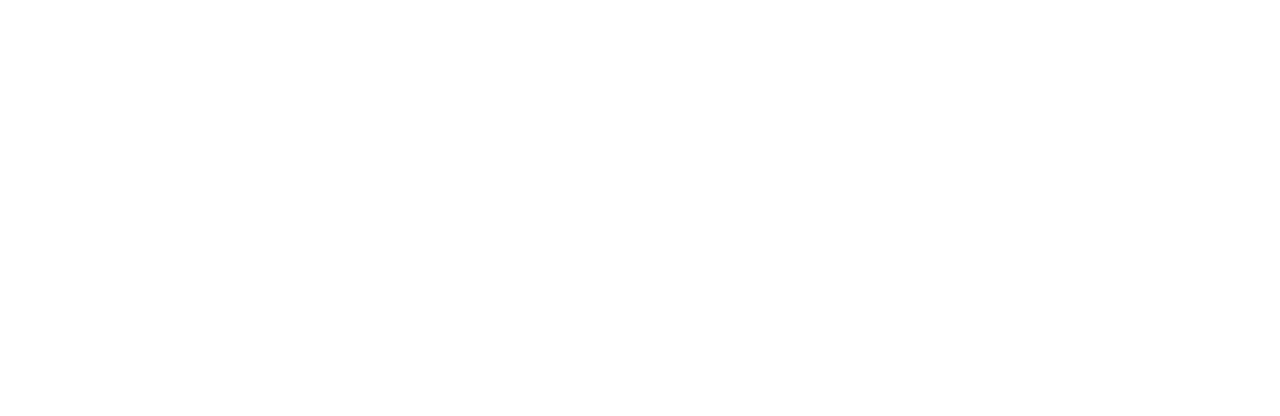
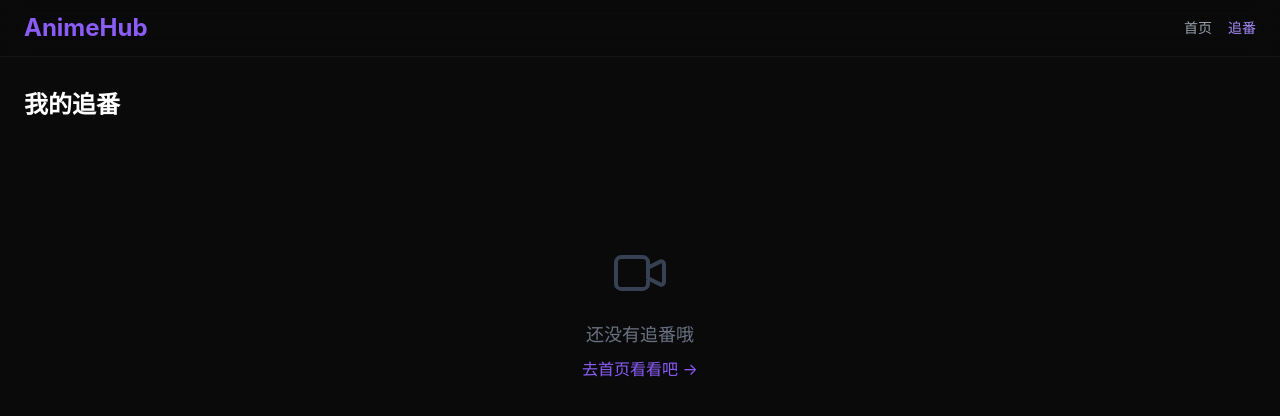
Before and after one commit to XU-QiYi/anime-hub, a React (Vite) app: page /favorites in a window 1280 px wide. Before the commit this address had no page. Shown: the top 416 px of the page. Built offline with nearby package versions, Linux system fonts and the light colour scheme.

Commit message:
追番功能完成，支持状态切换、防重复、Toast提示

```diff
--- a/src/App.tsx
+++ b/src/App.tsx
@@ -49,7 +49,19 @@ function App() {
         <Link to="/" className="text-2xl font-bold text-[#8b5cf6]">
           AnimeHub
         </Link>
-        <div className="flex items-center gap-3">
+        <div className="flex items-center gap-4">
+          <Link
+            to="/"
+            className="text-sm text-[#a78bfa] font-medium transition-colors"
+          >
+            首页
+          </Link>
+          <Link
+            to="/favorites"
+            className="text-sm text-gray-400 hover:text-white transition-colors"
+          >
+            追番
+          </Link>
           <div className="relative">
             <svg
               className="absolute left-3 top-1/2 -translate-y-1/2 w-4 h-4 text-gray-400"
--- /dev/null
+++ b/src/components/Toast.tsx
@@ -0,0 +1,37 @@
+import { useEffect, useState } from 'react'
+
+interface ToastProps {
+  message: string
+  onDone: () => void
+}
+
+function Toast({ message, onDone }: ToastProps) {
+  useEffect(() => {
+    const timer = setTimeout(onDone, 2000)
+    return () => clearTimeout(timer)
+  }, [onDone])
+
+  return (
+    <div className="fixed bottom-6 right-6 z-50 px-5 py-3 rounded-xl bg-gray-900 border border-white/10 text-white text-sm shadow-lg animate-fade-in">
+      {message}
+    </div>
+  )
+}
+
+export function useToast() {
+  const [toast, setToast] = useState<string | null>(null)
+
+  function showToast(message: string) {
+    setToast(message)
+  }
+
+  function dismissToast() {
+    setToast(null)
+  }
+
+  const toastEl = toast ? (
+    <Toast message={toast} onDone={dismissToast} />
+  ) : null
+
+  return { showToast, toastEl }
+}
--- a/src/index.css
+++ b/src/index.css
@@ -1 +1,10 @@
 @import "tailwindcss";
+
+@keyframes fade-in {
+  from { opacity: 0; transform: translateY(8px); }
+  to { opacity: 1; transform: translateY(0); }
+}
+
+.animate-fade-in {
+  animation: fade-in 0.3s ease-out;
+}
--- a/src/main.tsx
+++ b/src/main.tsx
@@ -5,6 +5,7 @@ import './index.css'
 import App from './App.tsx'
 import AnimeDetail from './pages/AnimeDetail.tsx'
 import Search from './pages/Search.tsx'
+import Favorites from './pages/Favorites.tsx'
 
 createRoot(document.getElementById('root')!).render(
   <StrictMode>
@@ -13,6 +14,7 @@ createRoot(document.getElementById('root')!).render(
         <Route path="/" element={<App />} />
         <Route path="/search" element={<Search />} />
         <Route path="/anime/:id" element={<AnimeDetail />} />
+        <Route path="/favorites" element={<Favorites />} />
       </Routes>
     </BrowserRouter>
   </StrictMode>,
--- a/src/pages/AnimeDetail.tsx
+++ b/src/pages/AnimeDetail.tsx
@@ -1,6 +1,8 @@
 import { useEffect, useState } from 'react'
 import { useParams, Link } from 'react-router-dom'
 import { fetchWithRetry } from '../lib/fetchWithRetry'
+import { useFavoriteStore } from '../store/useFavoriteStore'
+import { useToast } from '../components/Toast'
 
 interface JikanAnimeDetail {
   mal_id: number
@@ -24,6 +26,27 @@ function AnimeDetail() {
   const [anime, setAnime] = useState<JikanAnimeDetail | null>(null)
   const [loading, setLoading] = useState(true)
   const [error, setError] = useState<string | null>(null)
+  const addFavorite = useFavoriteStore((s) => s.addFavorite)
+  const removeFavorite = useFavoriteStore((s) => s.removeFavorite)
+  const isFavorite = useFavoriteStore((s) => s.isFavorite)
+  const followed = anime ? isFavorite(anime.mal_id) : false
+  const { showToast, toastEl } = useToast()
+
+  function handleToggleFavorite() {
+    if (!anime) return
+    if (followed) {
+      removeFavorite(anime.mal_id)
+      showToast('已取消追番')
+    } else {
+      addFavorite({
+        mal_id: anime.mal_id,
+        title: anime.title,
+        images: anime.images,
+        score: anime.score,
+      })
+      showToast('已添加到追番列表')
+    }
+  }
 
   useEffect(() => {
     setLoading(true)
@@ -46,7 +69,19 @@ function AnimeDetail() {
         <Link to="/" className="text-2xl font-bold text-[#8b5cf6]">
           AnimeHub
         </Link>
-        <div className="flex items-center gap-3">
+        <div className="flex items-center gap-4">
+          <Link
+            to="/"
+            className="text-sm text-gray-400 hover:text-white transition-colors"
+          >
+            首页
+          </Link>
+          <Link
+            to="/favorites"
+            className="text-sm text-gray-400 hover:text-white transition-colors"
+          >
+            追番
+          </Link>
           <div className="relative">
             <svg
               className="absolute left-3 top-1/2 -translate-y-1/2 w-4 h-4 text-gray-400"
@@ -100,7 +135,21 @@ function AnimeDetail() {
               />
             </div>
             <div className="flex-1 min-w-0">
-              <h1 className="text-3xl font-bold mb-4">{anime.title}</h1>
+              <div className="flex items-center gap-4 mb-4">
+                <h1 className="text-3xl font-bold flex-1 min-w-0 truncate">
+                  {anime.title}
+                </h1>
+                <button
+                  onClick={handleToggleFavorite}
+                  className={`flex-shrink-0 px-5 py-2 rounded-lg text-sm font-medium transition-all ${
+                    followed
+                      ? 'bg-white/10 text-gray-400 hover:bg-white/15 hover:text-white border border-white/10'
+                      : 'bg-[#8b5cf6] text-white hover:bg-[#7c3aed]'
+                  }`}
+                >
+                  {followed ? '已追番' : '追番'}
+                </button>
+              </div>
 
               <div className="flex items-center gap-4 mb-6 text-sm text-gray-400">
                 {anime.score != null && (
@@ -143,6 +192,7 @@ function AnimeDetail() {
           </div>
         )}
       </div>
+      {toastEl}
     </div>
   )
 }
--- /dev/null
+++ b/src/pages/Favorites.tsx
@@ -0,0 +1,92 @@
+import { Link } from 'react-router-dom'
+import { useFavoriteStore } from '../store/useFavoriteStore'
+
+function Favorites() {
+  const favorites = useFavoriteStore((s) => s.favorites)
+
+  return (
+    <div className="min-h-screen bg-[#0a0a0a] text-white">
+      {/* Navbar */}
+      <nav className="sticky top-0 z-50 flex items-center justify-between px-6 py-3 bg-[#0a0a0a]/80 backdrop-blur-md border-b border-white/5">
+        <Link to="/" className="text-2xl font-bold text-[#8b5cf6]">
+          AnimeHub
+        </Link>
+        <div className="flex items-center gap-4">
+          <Link
+            to="/"
+            className="text-sm text-gray-400 hover:text-white transition-colors"
+          >
+            首页
+          </Link>
+          <Link
+            to="/favorites"
+            className="text-sm text-[#a78bfa] font-medium transition-colors"
+          >
+            追番
+          </Link>
+        </div>
+      </nav>
+
+      <div className="px-6 py-8">
+        <h2 className="text-2xl font-bold text-white mb-6">我的追番</h2>
+
+        {favorites.length === 0 ? (
+          <div className="flex flex-col items-center justify-center py-24 text-gray-500">
+            <svg
+              className="w-16 h-16 mb-4 text-gray-700"
+              fill="none"
+              stroke="currentColor"
+              viewBox="0 0 24 24"
+            >
+              <path
+                strokeLinecap="round"
+                strokeLinejoin="round"
+                strokeWidth={1.5}
+                d="M15 10l4.553-2.276A1 1 0 0121 8.618v6.764a1 1 0 01-1.447.894L15 14M5 18h8a2 2 0 002-2V8a2 2 0 00-2-2H5a2 2 0 00-2 2v8a2 2 0 002 2z"
+              />
+            </svg>
+            <p className="text-lg mb-2">还没有追番哦</p>
+            <Link
+              to="/"
+              className="text-[#8b5cf6] hover:text-[#a78bfa] transition-colors"
+            >
+              去首页看看吧 →
+            </Link>
+          </div>
+        ) : (
+          <div className="grid grid-cols-1 sm:grid-cols-2 lg:grid-cols-4 gap-5">
+            {favorites.map((anime) => (
+              <Link
+                key={anime.mal_id}
+                to={`/anime/${anime.mal_id}`}
+                className="group rounded-xl overflow-hidden bg-white/5 border border-white/5 hover:border-[#8b5cf6]/50 hover:shadow-[0_0_24px_rgba(139,92,246,0.25)] transition-all duration-300 hover:scale-[1.03]"
+              >
+                <div className="aspect-[3/4] bg-gray-800 overflow-hidden">
+                  <img
+                    src={anime.images.jpg.large_image_url}
+                    alt={anime.title}
+                    className="w-full h-full object-cover group-hover:scale-105 transition-transform duration-300"
+                    loading="lazy"
+                  />
+                </div>
+                <div className="p-4">
+                  <h3 className="text-sm font-medium text-gray-200 truncate mb-2 group-hover:text-[#a78bfa] transition-colors">
+                    {anime.title}
+                  </h3>
+                  <div className="flex items-center gap-1.5">
+                    <span className="text-yellow-400 text-sm">★</span>
+                    <span className="text-yellow-400 text-sm font-medium">
+                      {anime.score ?? '暂无'}
+                    </span>
+                  </div>
+                </div>
+              </Link>
+            ))}
+          </div>
+        )}
+      </div>
+    </div>
+  )
+}
+
+export default Favorites
--- a/src/pages/Search.tsx
+++ b/src/pages/Search.tsx
@@ -113,7 +113,19 @@ function Search() {
         <Link to="/" className="text-2xl font-bold text-[#8b5cf6]">
           AnimeHub
         </Link>
-        <div className="flex items-center gap-3">
+        <div className="flex items-center gap-4">
+          <Link
+            to="/"
+            className="text-sm text-gray-400 hover:text-white transition-colors"
+          >
+            首页
+          </Link>
+          <Link
+            to="/favorites"
+            className="text-sm text-gray-400 hover:text-white transition-colors"
+          >
+            追番
+          </Link>
           <div className="relative">
             <svg
               className="absolute left-3 top-1/2 -translate-y-1/2 w-4 h-4 text-gray-400"
--- /dev/null
+++ b/src/store/useFavoriteStore.ts
@@ -0,0 +1,37 @@
+import { create } from 'zustand'
+import { persist } from 'zustand/middleware'
+
+interface FavoriteAnime {
+  mal_id: number
+  title: string
+  images: { jpg: { large_image_url: string } }
+  score: number | null
+}
+
+interface FavoriteStore {
+  favorites: FavoriteAnime[]
+  addFavorite: (anime: FavoriteAnime) => void
+  removeFavorite: (malId: number) => void
+  isFavorite: (malId: number) => boolean
+}
+
+export const useFavoriteStore = create<FavoriteStore>()(
+  persist(
+    (set, get) => ({
+      favorites: [],
+      addFavorite: (anime) =>
+        set((state) => {
+          if (state.favorites.some((a) => a.mal_id === anime.mal_id)) return state
+          return { favorites: [...state.favorites, anime] }
+        }),
+      removeFavorite: (malId) =>
+        set((state) => ({
+          favorites: state.favorites.filter((a) => a.mal_id !== malId),
+        })),
+      isFavorite: (malId) => get().favorites.some((a) => a.mal_id === malId),
+    }),
+    {
+      name: 'animehub-favorites',
+    },
+  ),
+)
```
